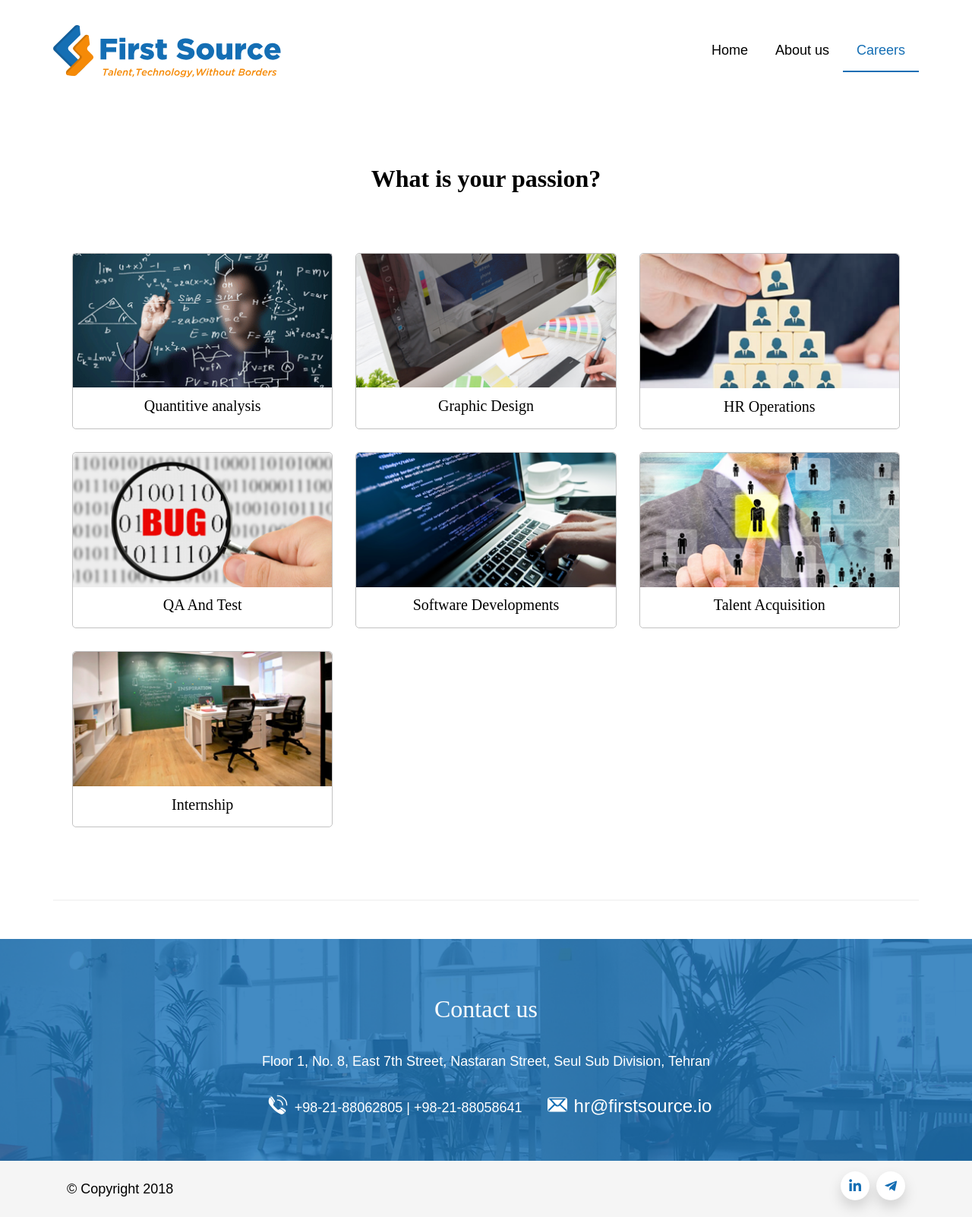
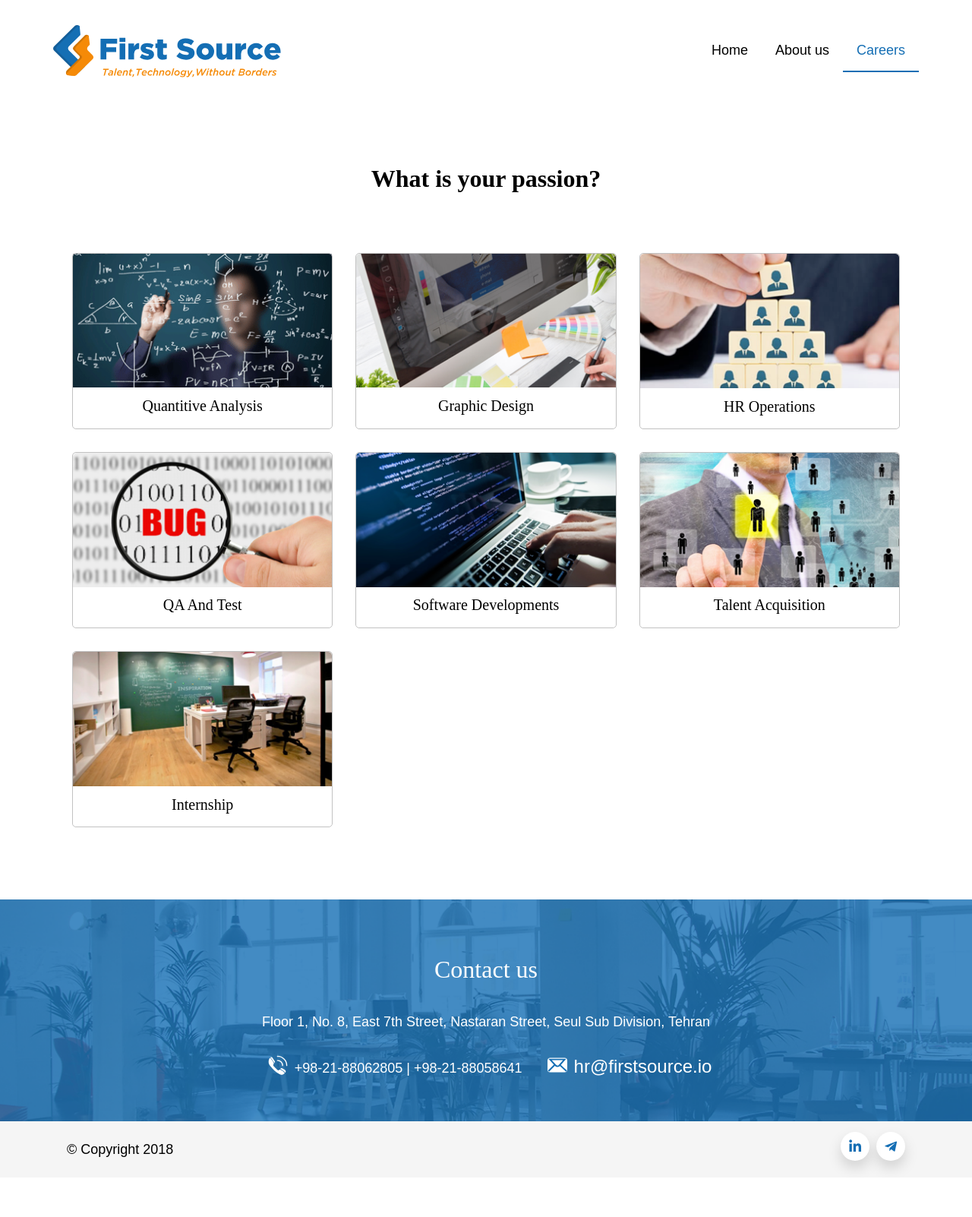
Before and after one commit to shayan-binary/firstsource, a Jekyll site: the page built from careers.html, in a window 1280 px wide. Shown: the whole page at 76% size. Built offline with Jekyll 4.4.1, drawn with Linux system fonts in a browser that asks for light colours; nearby versions of some CDN libraries; some web fonts are replaced; after the commit the page ends 1550 px from its top, so only the background shows below that.

Commit message:
remove career useless part and fix join-us section

```diff
--- a/_data/translations.yml
+++ b/_data/translations.yml
@@ -130,7 +130,7 @@
       ui-ux-designer: UI/UX Designer
   career-page:
     what-is-your-passion: What is your passion?
-    quantitive-analysis: Quantitive analysis
+    quantitive-analysis: Quantitive Analysis
     graphic-design: Graphic Design
     hr-operations: HR Operations
     qa-and-test: QA And Test
--- a/_sass/main.scss
+++ b/_sass/main.scss
@@ -579,6 +579,9 @@
 
 .join-us {
   background: #f58a07;
+  h4, a {
+    font-family: 'Rubik';
+  }
 
   .apply {
     padding: 15px;
--- a/careers.html
+++ b/careers.html
@@ -128,4 +128,3 @@
     </div>
   </div>
 </section>
-<div class="container section-divider"></div>
--- a/careers/career.html
+++ b/careers/career.html
@@ -65,11 +65,11 @@
 </section>
 <section class="np join-us">
   <div class="container">
-    <div class="row justify-content-md-center justify-content-sm-center">
-      <div class="col-md-10 col-sm-12 text-center">
+    <div class="row">
+      <div class="col text-center">
         <h4 class="text-white">
           {{ translate.career-page.apply-to }}:
-          <a class="text-white medium" href="mailto:hr@firstsource.io">{{ translate.career-page.hr-mail }}</a>
+          <a class="text-white medium ml-4" href="mailto:hr@firstsource.io">{{ translate.career-page.hr-mail }}</a>
         </h4>
       </div>
     </div>
```
